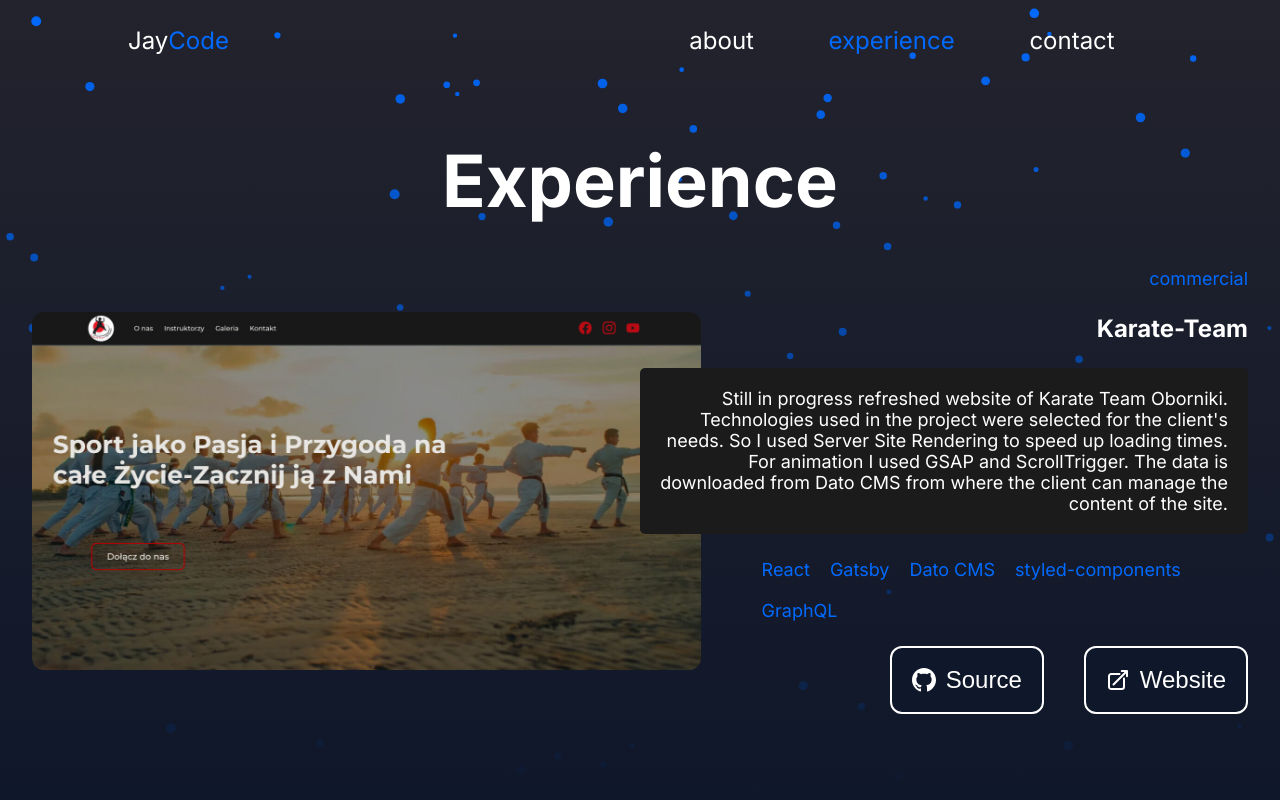
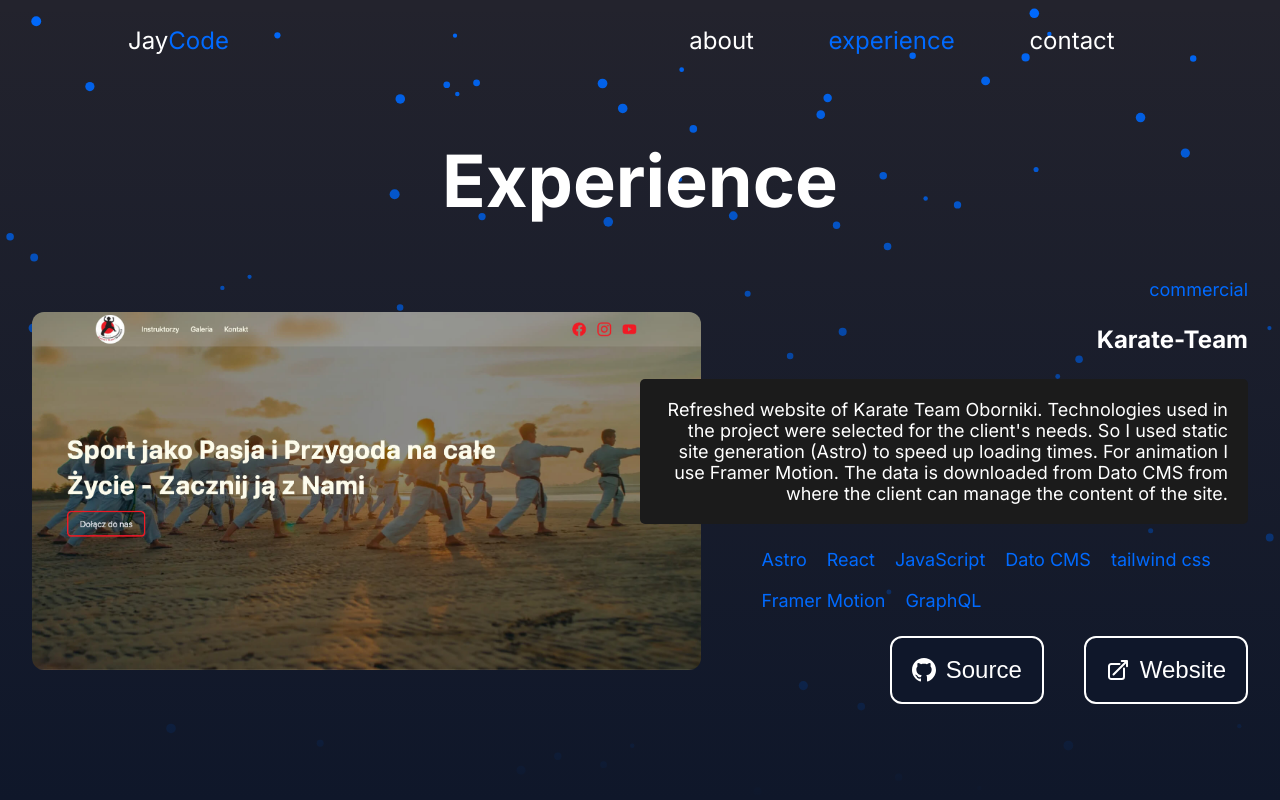
Before and after one commit to JayCodeGitHub/jaycode.pl, a Next.js app: page /experience in a window 1280 px wide. Shown: the top 800 px of the page. Built offline with nearby package versions, Linux system fonts and the light colour scheme.

Commit message:
Update Karate Team Item

```diff
--- a/src/assets/projectsItems.ts
+++ b/src/assets/projectsItems.ts
@@ -4,16 +4,18 @@ export const ProjectsItems = [
       alt: `Screenshot from Karate Team desktop website`,
       type: `commercial`,
       title: `Karate-Team`,
-      description: `Still in progress refreshed website of Karate Team Oborniki. Technologies used in the project were selected for the client's needs. So I used Server Site Rendering to speed up loading times. For animation I used GSAP and ScrollTrigger. The data is downloaded from Dato CMS from where the client can manage the content of the site.`,
+      description: `Refreshed website of Karate Team Oborniki. Technologies used in the project were selected for the client's needs. So I used static site generation (Astro) to speed up loading times. For animation I use Framer Motion. The data is downloaded from Dato CMS from where the client can manage the content of the site.`,
       technologies: [
+        "Astro",
         "React",
-        "Gatsby",
+        "JavaScript",
         "Dato CMS",
-        "styled-components",
+        "tailwind css",
+        "Framer Motion",
         "GraphQL",
       ],
-      href: `https://karate-team.netlify.app/`,
-      github: `https://github.com/JayCodeGitHub/karate-team.pl`,
+      href: `https://app.netlify.com/sites/final-karate-team/overview`,
+      github: `https://github.com/JayCodeGitHub/Final-Karate-Team`,
     },
     {
       image: `/images/happy-notes.jpg`,
```
Also changed, not shown: public/images/karate-team.jpg.
